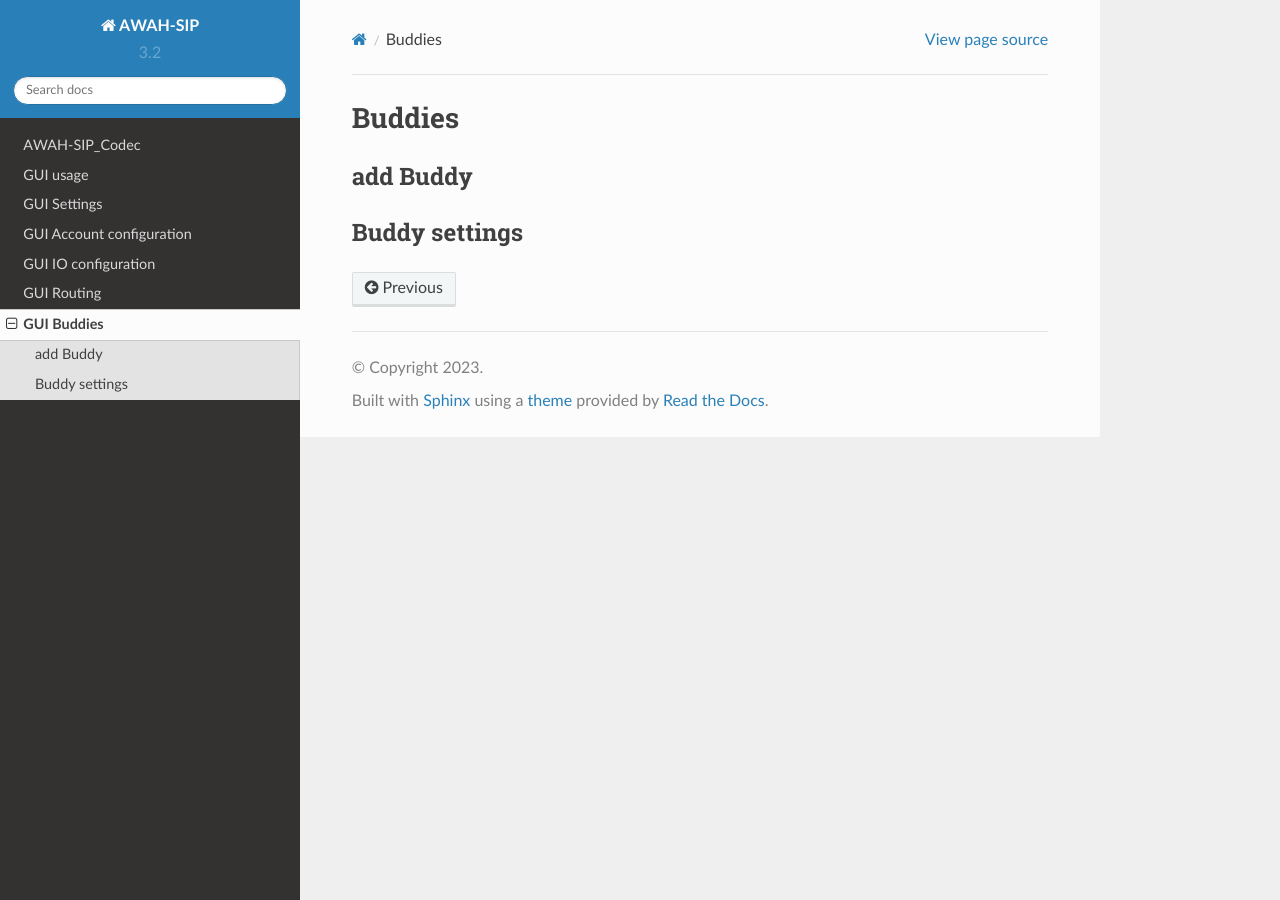
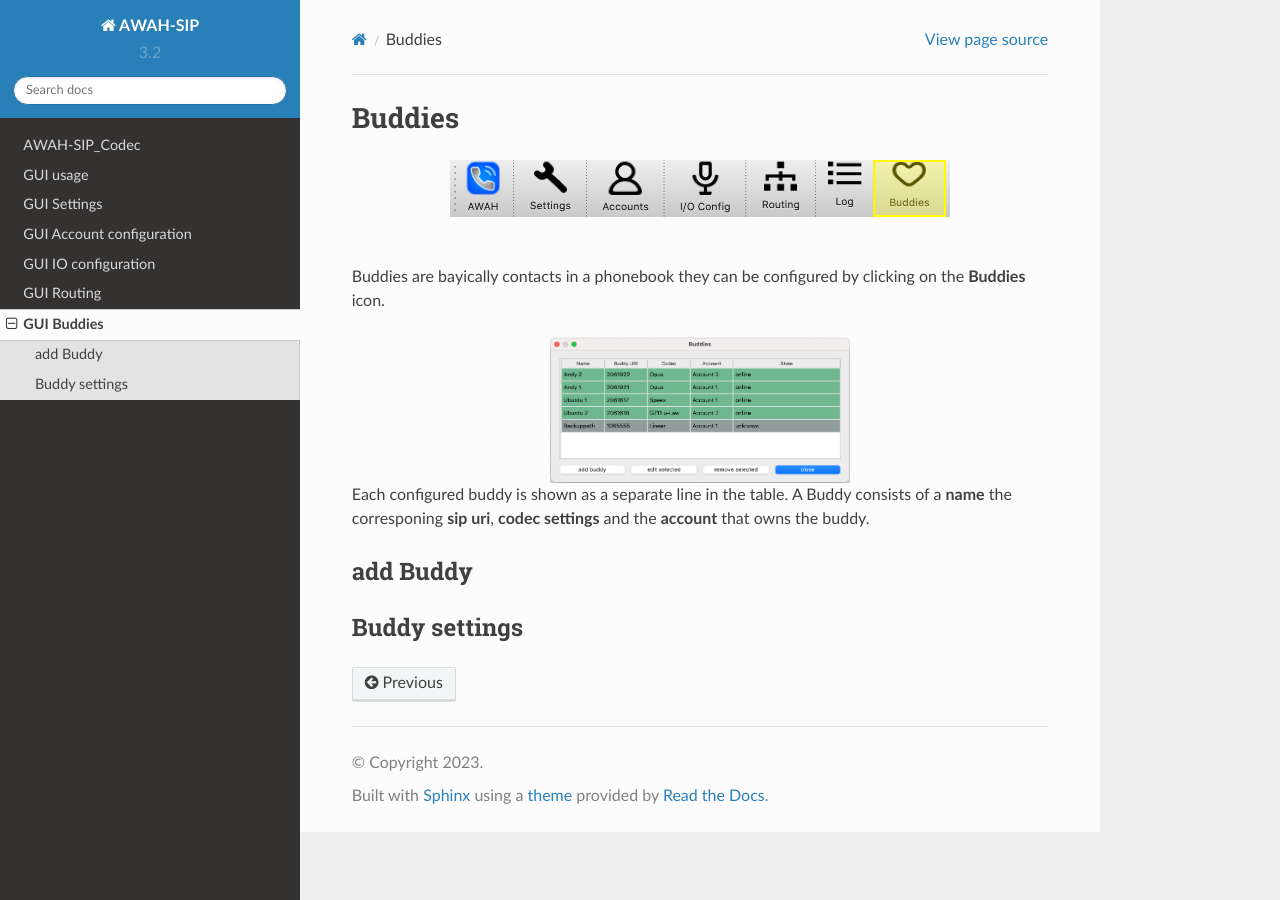
Before and after one commit to AWAH-SIP/AWAH-SIP_Documentation, a Sphinx documentation site: the page built from docs/source/AWAH-SIP_GUI_Buddies.rst, in a window 1280 px wide. Built offline with Sphinx 7.4.7 and the Read the Docs theme 2.0.0, drawn with Linux system fonts in a browser that asks for light colours.

Commit message:
added buddy instruction

```diff
--- a/docs/source/AWAH-SIP_GUI_Buddies.rst
+++ b/docs/source/AWAH-SIP_GUI_Buddies.rst
@@ -1,6 +1,23 @@
 Buddies
 =======
-.. _Buddies:
+
+.. image:: images/GUI-Overview_buddy.png
+  :width: 500
+  :align: center
+  :alt: GUI settings:
+
+|
+
+Buddies are bayically contacts in a phonebook they can be configured by clicking on the **Buddies** icon.
+
+.. image:: images/Buddies.png
+  :width: 300
+  :align: center
+  :alt: GUI settings:
+
+Each configured buddy is shown as a separate line in the table. A Buddy consists of a **name** the corresponing **sip uri**, **codec settings** and the **account** that owns the buddy.
+
+
 
 add Buddy
 ---------
--- a/docs/source/AWAH-SIP_GUI_Routing.rst
+++ b/docs/source/AWAH-SIP_GUI_Routing.rst
@@ -113,3 +113,8 @@ All GPIO devices can be connectet in the GPIO matrix. A source or a destination
         :align: center
         :alt: GUI XP grey
      - a gray crosspoint is a temporary crosspoint that is non constistent over a restart of the application.
+
+
+.. note::
+
+ THe account DTMF GPI devices are only avaliable when they are enabled in the account config. See secction accounts for details.
```
Also changed, not shown: docs/source/images/GUI-Overview_buddy.png (added).
